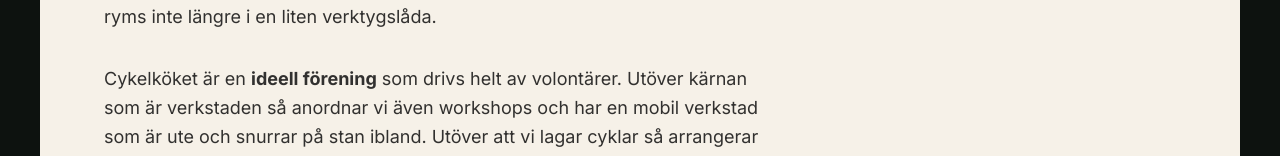
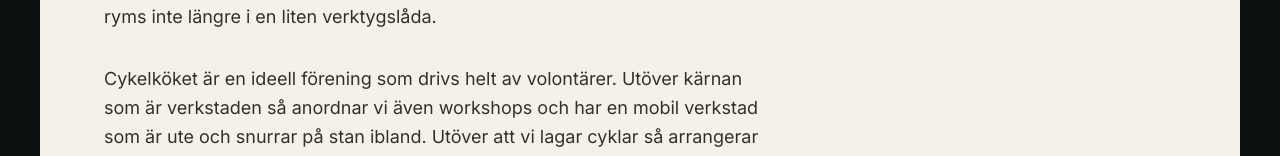
Before and after one commit to Azuritberg/cykelkoket-page, a React (Vite) app: page /om-oss in a window 1280 px wide. Shown: the part 782-938 px from the top of the page. Built offline with nearby package versions, Linux system fonts and the light colour scheme; no server answers.

Commit message:
Update About.jsx

```diff
--- a/src/pages/About.jsx
+++ b/src/pages/About.jsx
@@ -51,7 +51,7 @@
             </p>
 
             <p className="mt-8 text-base leading-relaxed text-black/80 sm:text-lg">
-              Cykelköket är en <strong>ideell förening</strong> som drivs helt av volontärer. Utöver kärnan{" "}
+              Cykelköket är en ideell förening som drivs helt av volontärer. Utöver kärnan{" "}
               <br className="hidden md:block" />
               som är verkstaden så anordnar vi även workshops och har en mobil verkstad{" "}
               <br className="hidden md:block" />
```
